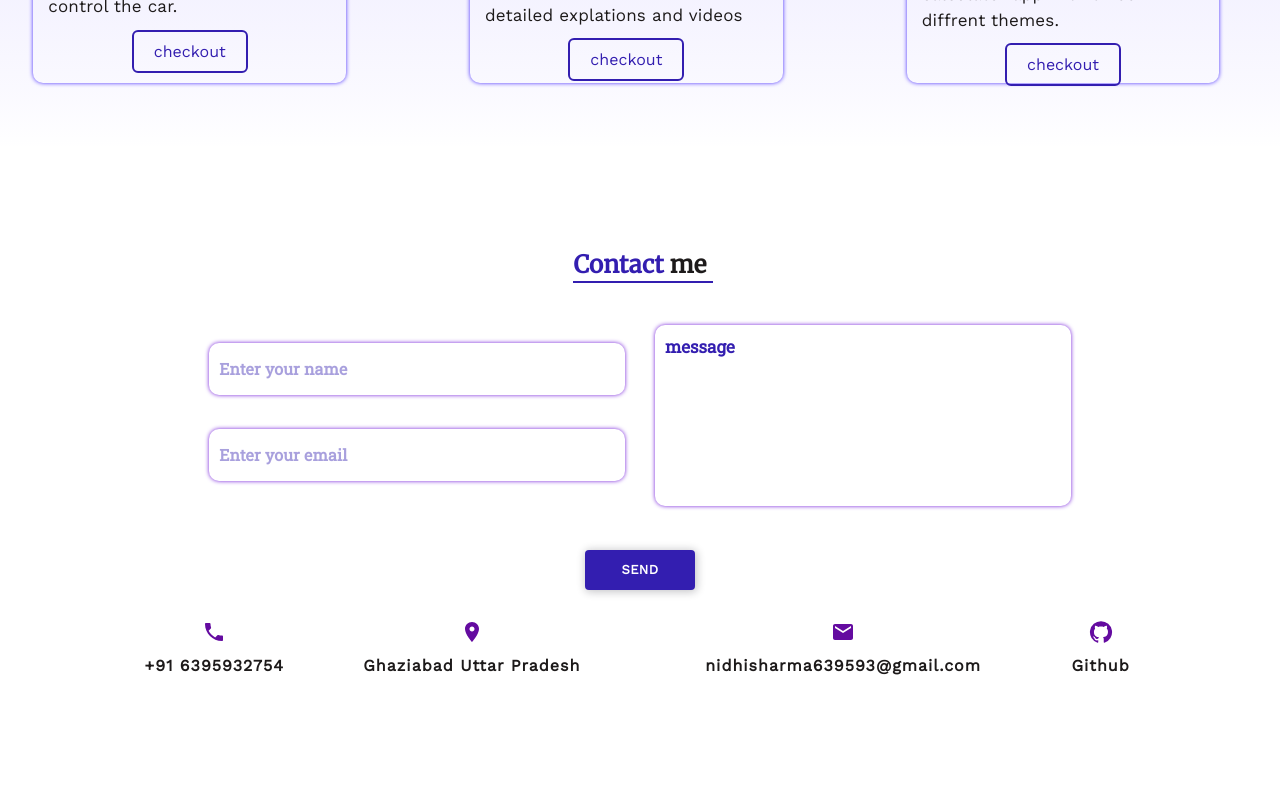
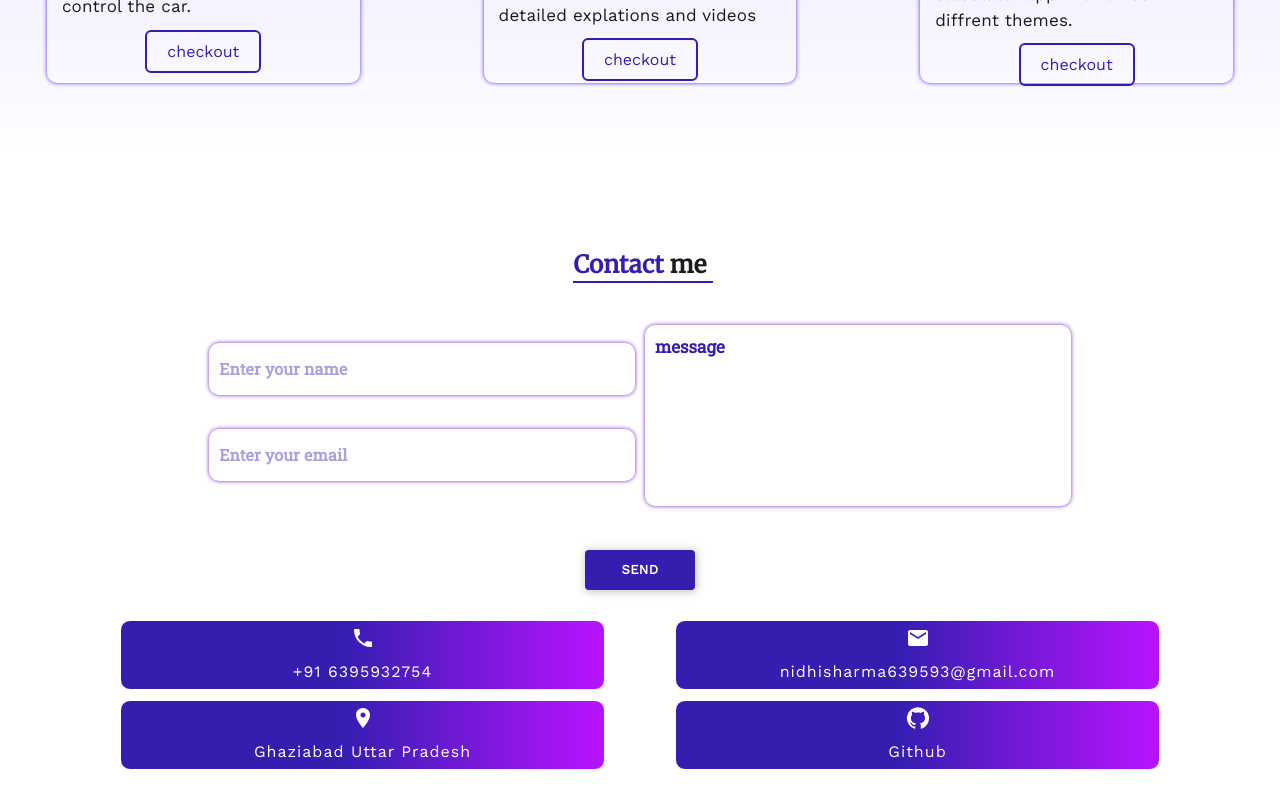
Before and after one commit to NidhiSharma63/portfolio, a React (Create React App) app: page / in a window 1280 px wide. Shown: the part 1714-2514 px from the top of the page. Before the commit the page ends 2422 px from the top, so only its background shows below. Built offline with nearby package versions, Linux system fonts and the light colour scheme.

Commit message:
contact-link media query added

```diff
--- a/src/components/ContactLink.jsx
+++ b/src/components/ContactLink.jsx
@@ -31,7 +31,7 @@ const ContactLink = () => {
           }}>
           <PhoneIcon
             sx={{
-              color: 'var(--contact-link-icon-color)',
+              color: 'var(--contact-link-color)',
             }}/>
             <ThemeProvider theme={contactLinkTypo}>
               <Typography>
@@ -46,7 +46,7 @@ const ContactLink = () => {
           }}>
           <LocationOnIcon
             sx={{
-            color: 'var(--contact-link-icon-color)',
+            color: 'var(--contact-link-color)',
           }}/>
           <ThemeProvider theme={contactLinkTypo}>
             <Typography>
@@ -69,7 +69,7 @@ const ContactLink = () => {
           }}>
           <EmailIcon
             sx={{
-              color: 'var(--contact-link-icon-color)',
+              color: 'var(--contact-link-color)',
             }}/>
             <ThemeProvider theme={contactLinkTypo}>
               <Typography>
@@ -84,7 +84,7 @@ const ContactLink = () => {
             }}>
           <GitHubIcon
             sx={{
-              color: 'var(--contact-link-icon-color)',
+              color: 'var(--contact-link-color)',
             }}/>
           <ThemeProvider theme={contactLinkTypo}>
             <Typography>
--- a/src/components/HeroBanner.jsx
+++ b/src/components/HeroBanner.jsx
@@ -22,7 +22,7 @@ const HeroBanner = () => {
           gap='6px'>
            <ThemeProvider theme={heroTypography1}>
               <Typography
-                sx={{fontSize:{xs:'25px',sm:'42px',lg:'53px'}}}>
+                sx={{fontSize:{xs:'23px',sm:'42px',lg:'53px'}}}>
                 <Box component='span' color='var(--secondary-color)'>Hi,</Box>I'm <Box component='span' color='var(--secondary-color)'>Nidhi Sharma</Box>
               </Typography>
               <Typography
--- a/src/components/MyProjects.jsx
+++ b/src/components/MyProjects.jsx
@@ -81,7 +81,10 @@ const MyProjects = () => {
                         <Typography
                           color='var(--secondary-color)'
                           fontFamily='var(--fontFamilyWorkSans)'
-                          fontSize='23px'
+
+                          sx={{
+                            fontSize:{xs:'20px',sm:'23px'},
+                          }}
                           fontWeight='bold'>
                           {item.title}
                         </Typography>
@@ -90,7 +93,9 @@ const MyProjects = () => {
                       <Typography
                         color='var(--primary-color)'
                         fontFamily='var(--fontFamilyWorkSans)'
-                        fontSize='17px'>
+                        sx={{
+                          fontSize:{xs:'15px',sm:'17px'},
+                        }}>
                       {item.description}
                       </Typography>
                       <a href="https://nidhisharma63.github.io/calculator-app/"
--- a/src/components/NavMenu.jsx
+++ b/src/components/NavMenu.jsx
@@ -37,7 +37,7 @@ const NavMenu = ({setshowNavMenu}) => {
           className='sm-nav-link'
           onClick={()=>{
             setshowNavMenu(false);
-            window.scrollTo({ top:3000, behavior: 'smooth' });
+            window.scrollTo({ top:3300, behavior: 'smooth' });
           }}>Contact me</a>
       </Stack>
     </Box>
--- a/src/materialui/Typrography.jsx
+++ b/src/materialui/Typrography.jsx
@@ -113,8 +113,7 @@ export const contactLinkTypo = createTheme({
         root:{
           fontFamily:'var(--fontFamilyWorkSans)',
           letterSpacing:'1px',
-          fontWeight:'var(--font-weight)',
-          color:'var(--primary-color)',
+          color:'var(--contact-link-color)',
         }
       }
     }
--- a/src/scss/components/_contact.scss
+++ b/src/scss/components/_contact.scss
@@ -89,5 +89,29 @@
 }
 .link-github{
   text-decoration: none;
-  color: var(--primary-color);
+  color: var(--contact-link-color);
 }
+
+
+// min-width set according to material ui min-width
+@media screen and (min-width:0px) {
+  .contact-form-box{
+    flex-direction: column;
+    gap: 10px;
+    padding: 0px 30px;
+  }
+  .contact-link-box{
+    border: 1px solid;
+    width: 100%;
+    padding: 5px 10px;
+    border-radius: 10px;background: rgb(51,30,176);
+    background: linear-gradient(90deg, rgba(51,30,176,1) 45%, rgba(179,0,255,0.9248074229691877) 100%);
+
+
+    // background-color: rgb(81, 0, 128);
+
+//     background: rgb(0,7,36);
+// background: linear-gradient(90deg, rgba(0,7,36,0.9640231092436975) 0%, rgba(179,0,255,1) 100%);
+    color: white;
+  }
+}
--- a/src/scss/main.css
+++ b/src/scss/main.css
@@ -140,9 +140,25 @@
 
 .link-github {
   text-decoration: none;
-  color: var(--primary-color);
+  color: var(--contact-link-color);
 }
 
+@media screen and (min-width: 0px) {
+  .contact-form-box {
+    flex-direction: column;
+    gap: 10px;
+    padding: 0px 30px;
+  }
+  .contact-link-box {
+    border: 1px solid;
+    width: 100%;
+    padding: 5px 10px;
+    border-radius: 10px;
+    background: rgb(51, 30, 176);
+    background: linear-gradient(90deg, rgb(51, 30, 176) 45%, rgba(179, 0, 255, 0.924807423) 100%);
+    color: white;
+  }
+}
 .About-wrapper {
   display: flex;
   align-items: center;
@@ -592,6 +608,7 @@
   border-radius: 10px;
   box-shadow: 0px 0px 4px 0px var(--single-project-box-shadow);
   width: 92%;
+  margin: auto;
   height: 90%;
   transition: 0.2s;
   background-color: var(--single-project-bg-color);
@@ -608,6 +625,7 @@
   flex-direction: column;
   gap: 10px;
   height: 200px;
+  justify-content: space-around;
 }
 
 .project-info-title {
@@ -643,6 +661,11 @@
   color: white;
 }
 
+@media screen and (max-width: 600px) {
+  .single-projects {
+    height: 100%;
+  }
+}
 .hero-banner-container {
   display: flex;
   align-items: center;
@@ -786,6 +809,7 @@
   --single-project-box-shadow:rgb(72,45,253);
   --navbar-bg-color: rgba(120, 106, 202, 0.055);
   --contact-link-icon-color:rgb(100, 11, 160);
+  --contact-link-color:#fff;
 }
 
 .lightTheme {
--- a/src/scss/main.scss
+++ b/src/scss/main.scss
@@ -31,6 +31,8 @@
 
   --navbar-bg-color: rgba(120, 106, 202, 0.055);
   --contact-link-icon-color:rgb(100, 11, 160);
+
+  --contact-link-color:#fff;
 }
 
 .lightTheme {
```
Also changed, not shown: src/scss/components/_projects.scss (+9 -0 lines), 1 other file (tests, documents, lock files or other folders).
